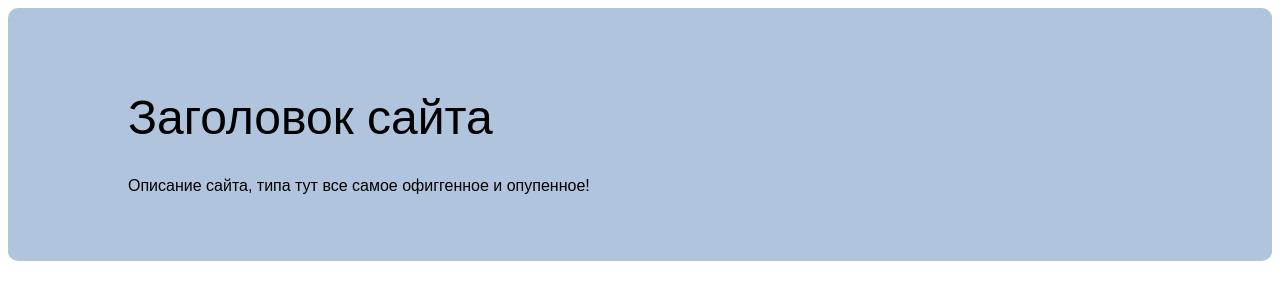
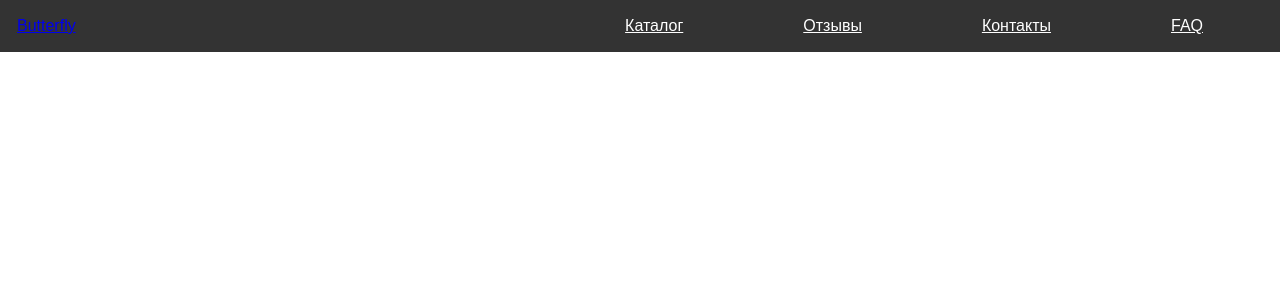
Before and after one commit to MashaNeg/butterfly-shop-negodina, a website: page www/index.html in a window 1280 px wide. Drawn offline with Linux system fonts and the light colour scheme.

Commit message:
Занятие 9 Начало разметки

```diff
--- /dev/null
+++ b/src/styles/blocks/_common.scss
@@ -0,0 +1,10 @@
+* {
+  margin: 0;
+  padding: 0;
+  box-sizing: border-box;
+}
+
+.body {
+  font-family: $font;
+  color: $color-dark;
+}
--- /dev/null
+++ b/src/styles/blocks/_header.scss
@@ -0,0 +1,12 @@
+.header {
+  background-color: $color-dark;
+  padding: 17px;
+}
+
+.header-wrap {
+  display: flex;
+  align-items: center;
+}
+ .main-logo {
+   margin-right: auto;
+ }
--- /dev/null
+++ b/src/styles/blocks/_menu.scss
@@ -0,0 +1,15 @@
+.menu {
+  ul {
+    display: flex;
+    list-style-type: none;
+    padding-left: 0;
+  }
+
+  li {
+    margin: 0 60px;
+  }
+
+  a {
+    color: #fff;
+  }
+}
--- a/src/styles/common/_variables.scss
+++ b/src/styles/common/_variables.scss
@@ -7,6 +7,8 @@ $h1-fz-desktop: 48px;
 $h1-fw: 400;
 
 // colors
+$color-dark: #333333;
+$color-light: #ff2d2d;
 
 // indents
 
--- a/src/styles/style.scss
+++ b/src/styles/style.scss
@@ -4,4 +4,6 @@
 @import "common/_common";
 
 // blocks
-@import "blocks/_promo";
+@import "blocks/_header";
+@import "blocks/_common";
+@import "blocks/_menu"
--- a/www/index.html
+++ b/www/index.html
@@ -1,19 +1,49 @@
 <!doctype html>
 <html lang="ru">
+
 <head>
-    <meta charset="UTF-8">
-    <meta name="viewport" content="width=device-width, initial-scale=1.0">
-    <title>Мой первый проект</title>
-    <link rel="stylesheet" href="style/style.css">
+  <meta charset="UTF-8">
+  <meta name="viewport" content="width=device-width, initial-scale=1.0">
+  <title>Мой первый проект</title>
+  <link rel="stylesheet" href="style/style.css">
 </head>
+
 <body>
-    <div class="promo">
-        <div class="promo-inner">
-            <h1 class="promo-ttl">Заголовок сайта</h1>
-            <p class="promo-slogan">Описание сайта, типа тут все самое офиггенное и опупенное!</p>
-        </div>
+  <header class="header">
+    <div class="header-wrap">
+      <a href="#" class="main-logo">Butterfly</a>
+      <nav class="menu">
+        <ul>
+          <li>
+            <a href="#">Каталог</a>
+          </li>
+
+          <li>
+            <a href="#">Отзывы</a>
+          </li>
+
+          <li>
+            <a href="#">Контакты</a>
+          </li>
+
+          <li>
+            <a href="#">FAQ</a>
+          </li>
+        </ul>
+      </nav>
     </div>
+  </header>
 
-    <script src="scripts/script.js"></script>
+  <main>
+
+  </main>
+
+  <footer class="footer">
+
+  </footer>
+
+
+  <script src="scripts/script.js"></script>
 </body>
+
 </html>
```
Also changed, not shown: www/style/style.css.
